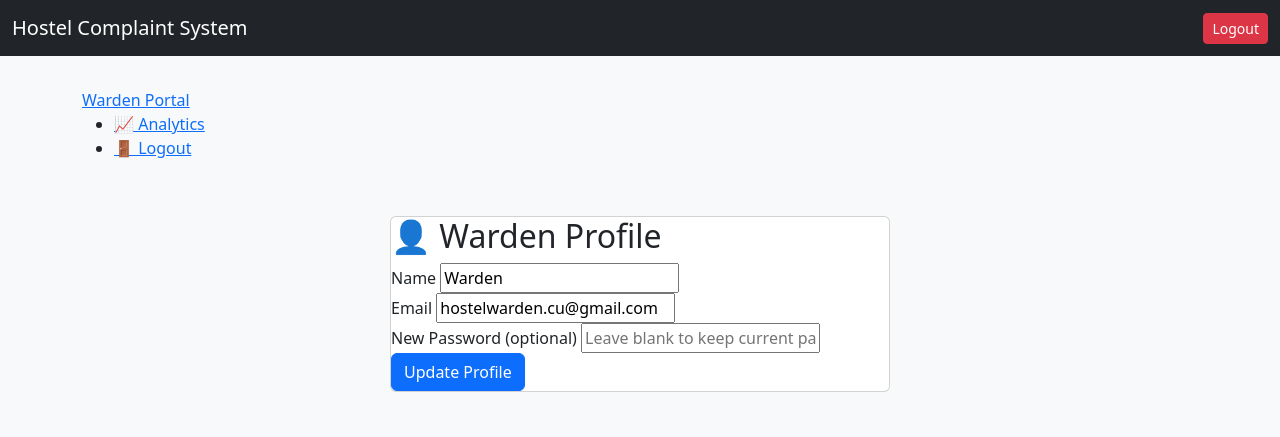
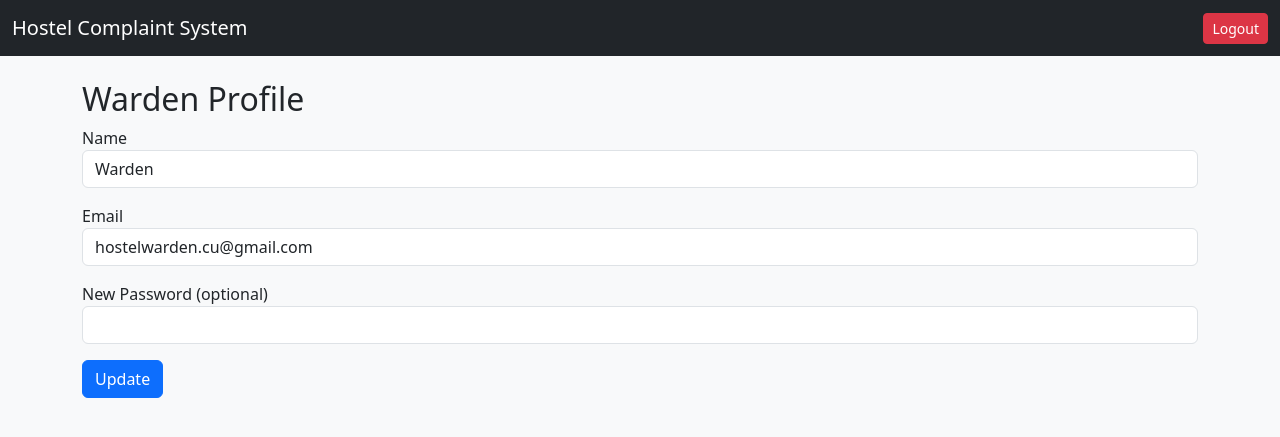
Before and after one commit to nikhilcollege91-netizen/hostel-complaint-system, a Flask app: page /warden/profile in a window 1280 px wide. Shown: the top 437 px of the page. Run offline with Flask 3, Linux system fonts and the light colour scheme; the visitor is signed in with stand-in values (Sample User, id 1); data comes from the database, SQL or seed files in the repository.

Commit message:
Update profile.html

```diff
--- a/templates/profile.html
+++ b/templates/profile.html
@@ -1,42 +1,18 @@
-{% extends "layout.html" %}
-{% block title %}{{ title }}{% endblock %}
+{% extends 'layout.html' %}
 {% block content %}
-<nav class="navbar">
-    <div class="nav-container">
-        {% if session.is_warden %}
-            <a class="nav-brand" href="{{ url_for('warden_dashboard') }}">Warden Portal</a>
-            <ul class="nav-links">
-                <li><a href="{{ url_for('warden_analytics') }}">📈 Analytics</a></li>
-                <li><a href="{{ url_for('logout') }}">🚪 Logout</a></li>
-            </ul>
-        {% else %}
-             <a class="nav-brand" href="{{ url_for('student_dashboard') }}">Student Portal</a>
-            <ul class="nav-links">
-                <li><a href="{{ url_for('my_complaints') }}">📋 My Complaints</a></li>
-                <li><a href="{{ url_for('logout') }}">🚪 Logout</a></li>
-            </ul>
-        {% endif %}
-    </div>
-</nav>
-
-<div class="container">
-    <div class="card form-card" style="max-width: 500px; margin: 2rem auto;">
-        <h2>👤 {{ title }}</h2>
-        <form method="POST">
-            <div class="form-group">
-                <label for="name">Name</label>
-                <input type="text" id="name" name="name" value="{{ user.name }}" required>
-            </div>
-            <div class="form-group">
-                <label for="email">Email</label>
-                <input type="email" id="email" name="email" value="{{ user.email }}" required>
-            </div>
-            <div class="form-group">
-                <label for="password">New Password (optional)</label>
-                <input type="password" id="password" name="password" placeholder="Leave blank to keep current password">
-            </div>
-            <button type="submit" class="btn btn-primary btn-glow">Update Profile</button>
-        </form>
-    </div>
-</div>
+<h2>{{ title }}</h2>
+<form method="post">
+  <div class="mb-3">
+    <label>Name</label>
+    <input type="text" name="name" value="{{ user.name }}" class="form-control" required>
+  </div>
+  <div class="mb-3">
+    <label>Email</label>
+    <input type="email" name="email" value="{{ user.email }}" class="form-control" required>
+  </div>
+  <div class="mb-3">
+    <label>New Password (optional)</label>
+    <input type="password" name="password" class="form-control">
+  </div>
+  <button type="submit" class="btn btn-primary">Update</button>
 {% endblock %}
```
